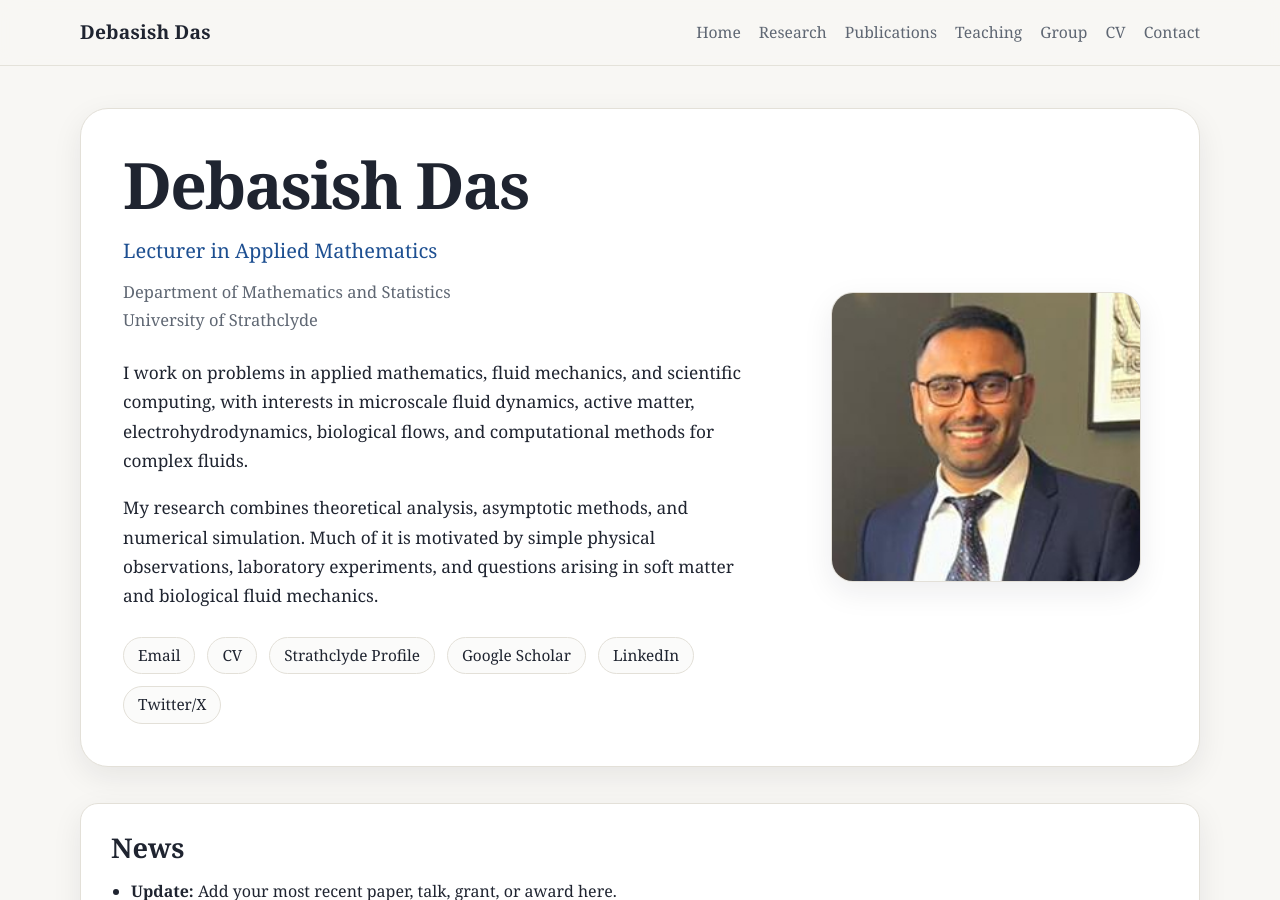
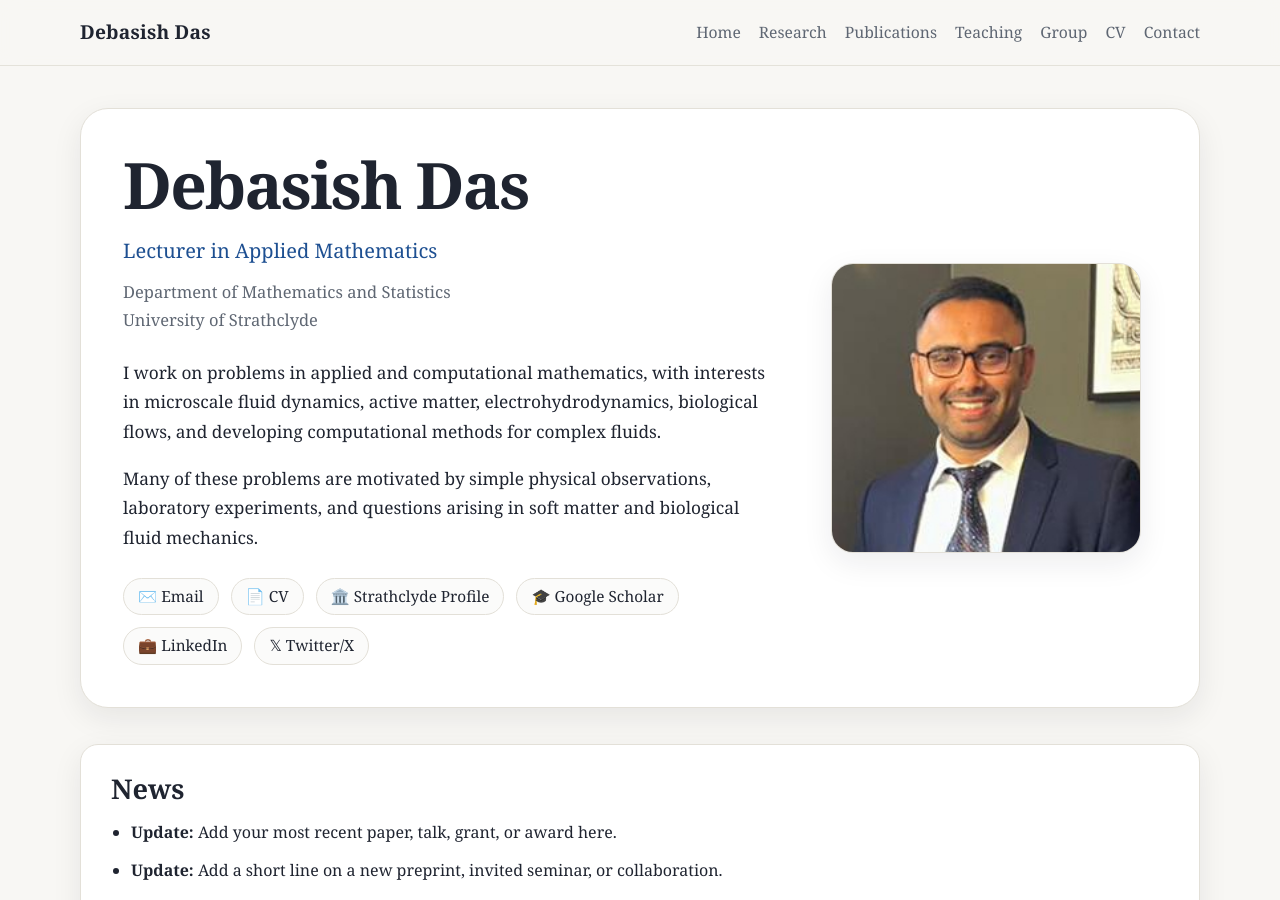
Before and after one commit to debasishuiuc/debasishuiuc.github.io, a Jekyll site: the page built from index.md, in a window 1280 px wide and 900 px high. Built offline with Jekyll 4.4.1, drawn with Linux system fonts in a browser that asks for light colours.

Commit message:
Update homepage links and video styling

```diff
--- a/index.md
+++ b/index.md
@@ -13,25 +13,24 @@
     </div>
 
     <p>
-      I work on problems in applied mathematics, fluid mechanics, and scientific
-      computing, with interests in microscale fluid dynamics, active matter,
-      electrohydrodynamics, biological flows, and computational methods for
+      I work on problems in applied and computational mathematics, with interests
+      in microscale fluid dynamics, active matter, electrohydrodynamics,
+      biological flows, and developing computational methods for
       complex fluids.
     </p>
 
     <p>
-      My research combines theoretical analysis, asymptotic methods, and numerical
-      simulation. Much of it is motivated by simple physical observations, laboratory
+      Many of these problems are motivated by simple physical observations, laboratory
       experiments, and questions arising in soft matter and biological fluid mechanics.
     </p>
 
     <div class="links">
-      <a href="mailto:debasish.das@strath.ac.uk">Email</a>
-      <a href="{{ '/files/debasishdas.pdf' | relative_url }}">CV</a>
-      <a href="https://www.strath.ac.uk/staff/dasdebasishdr/">Strathclyde Profile</a>
-      <a href="https://scholar.google.com/citations?user=48mN8SQAAAAJ&hl=en">Google Scholar</a>
-      <a href="https://www.linkedin.com/in/debasishdas1/">LinkedIn</a>
-      <a href="https://x.com/drdebadas">Twitter/X</a>
+      <a href="mailto:debasish.das@strath.ac.uk">✉️ Email</a>
+      <a href="{{ '/files/debasishdas.pdf' | relative_url }}">📄 CV</a>
+      <a href="https://www.strath.ac.uk/staff/dasdebasishdr/">🏛️ Strathclyde Profile</a>
+      <a href="https://scholar.google.com/citations?user=48mN8SQAAAAJ&hl=en">🎓 Google Scholar</a>
+      <a href="https://www.linkedin.com/in/debasishdas1/">💼 LinkedIn</a>
+      <a href="https://x.com/drdebadas">𝕏 Twitter/X</a>
     </div>
   </div>
 
```
